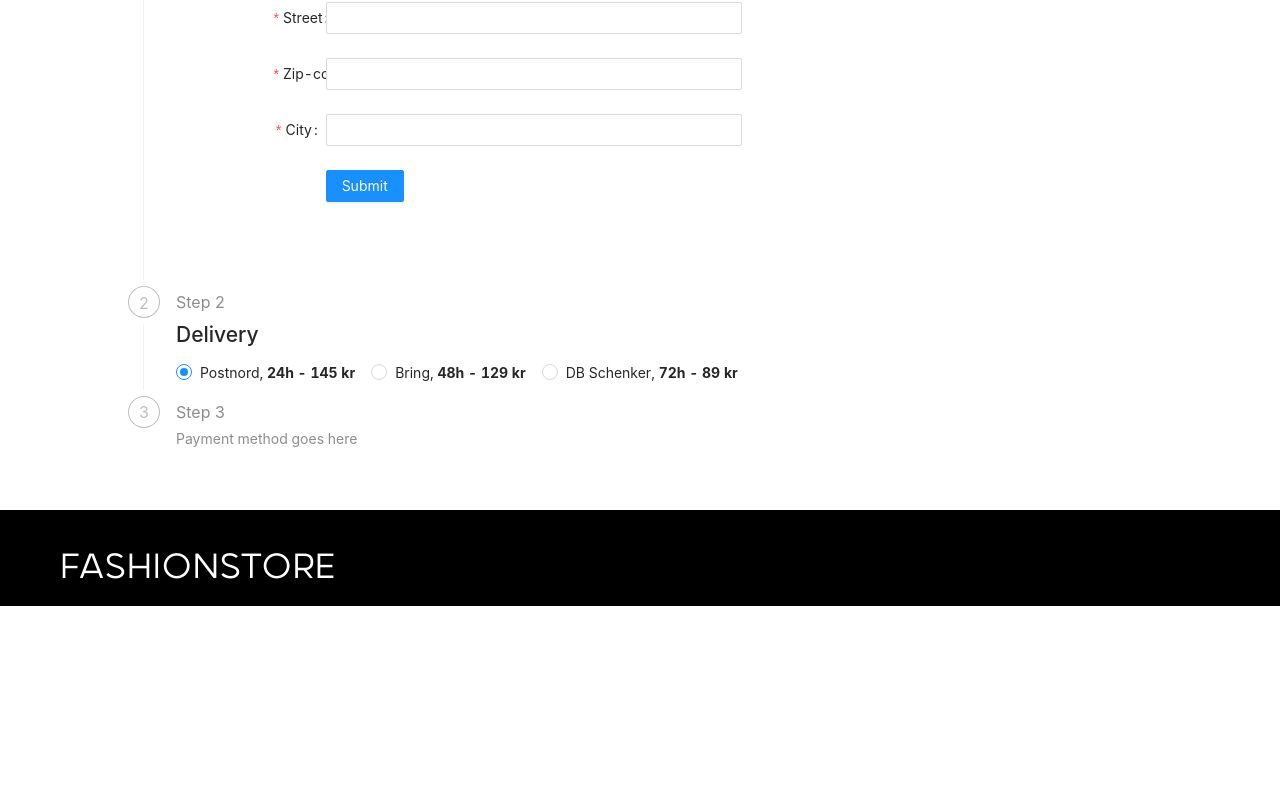
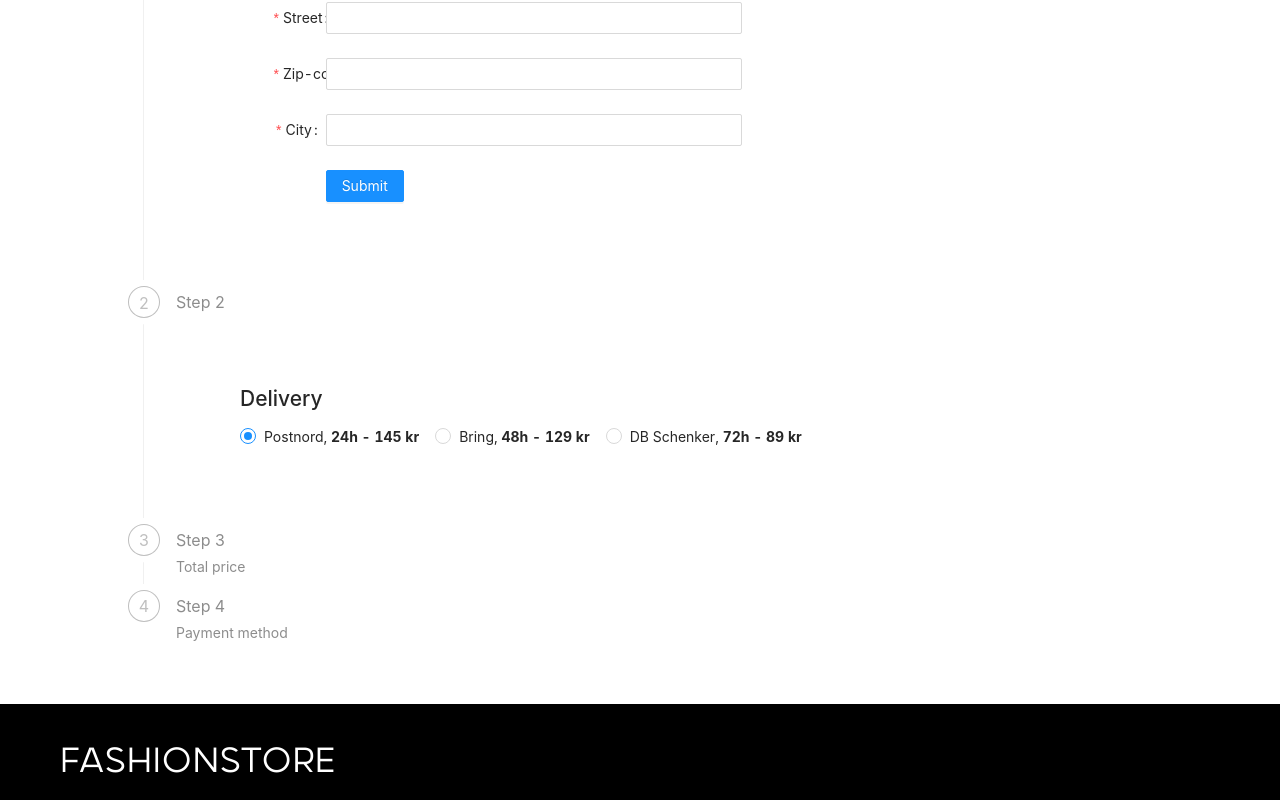
Before and after one commit to msmalinosterberg/miniprojekt, a React (Create React App) app: page /cart in a window 1280 px wide. Shown: the part 652-1452 px from the top of the page. Before the commit the page ends 1258 px from the top, so only its background shows below. Built offline with nearby package versions, Linux system fonts and the light colour scheme.

Commit message:
Add price to cart list.

```diff
--- a/src/componenets/Cart/CartItemsList.tsx
+++ b/src/componenets/Cart/CartItemsList.tsx
@@ -34,7 +34,7 @@ class CartItemsList extends Component<State> {
         this.deleteItemFromList(id as number);
     }
 
-    onChange(value: number) {
+    onChangeQuantity(value: number) {
         console.log('changed', value);
       }
 
@@ -48,13 +48,14 @@ class CartItemsList extends Component<State> {
                         renderItem={item => (
                         <List.Item
                             actions={[<a key="delete-item"
-                            style={{color: 'red'}}
+                            style={deleteStyle}
                             onClick={() => this.handleDelete(item.id)}>delete</a>]}>
                             <List.Item.Meta
                                 avatar={<Avatar src={item.imageUrl} />}
                                 title={<a href="#">{item.title}</a>}
                                 description={[item.description.split('.')[0],
-                                <InputNumber min={1} max={10} defaultValue={1} onChange={this.onChange} style={numberInputStyle} />]}
+                                <InputNumber min={1} max={10} defaultValue={1} onChange={this.onChangeQuantity} style={numberInputStyle} />,
+                                item.price + ' kr']}
                             />
                         </List.Item>
                         )}
@@ -79,7 +80,12 @@ const columnStyle: CSSProperties = {
 }
 
 const numberInputStyle: CSSProperties = {
-    marginLeft: '15rem'
+    margin: '0 8rem'
+}
+
+const deleteStyle: CSSProperties = {
+    color: 'red',
+    marginTop: '1rem'
 }
 
 export default CartItemsList;
--- a/src/componenets/Cart/CartView.tsx
+++ b/src/componenets/Cart/CartView.tsx
@@ -31,7 +31,8 @@ class CartView extends Component<State> {
                     <Steps current={current} onChange={() => this.onChange} direction="vertical">
                         <Step title="Step 1" description={<InformationForm />} />
                         <Step title="Step 2" description={<DeliverySelection />} />
-                        <Step title="Step 3" description={'Payment method goes here'} />
+                        <Step title="Step 3" description={'Total price'} />
+                        <Step title="Step 4" description={'Payment method'} />
                     </Steps>
                 </Col>
             </Row>
--- a/src/componenets/Cart/DeliverySelection.tsx
+++ b/src/componenets/Cart/DeliverySelection.tsx
@@ -21,7 +21,7 @@ class DeliverySection extends React.Component {
   render() {
     const { value } = this.state;
     return (
-        <Content>
+        <Content style={contentStyle}>
             <h2>
                 Delivery
             </h2>
@@ -36,3 +36,7 @@ class DeliverySection extends React.Component {
 }
 
 export default DeliverySection;
+
+const contentStyle: CSSProperties = {
+  padding: '4rem'
+}
```
